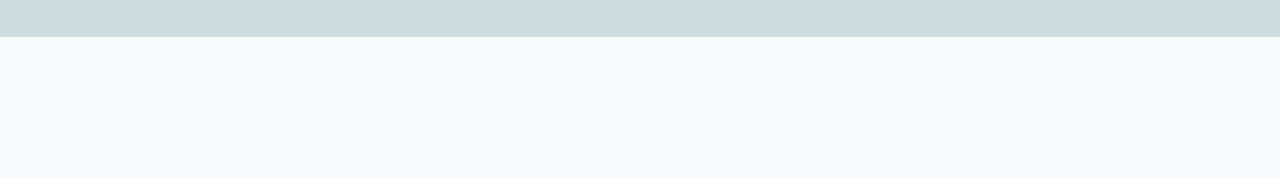
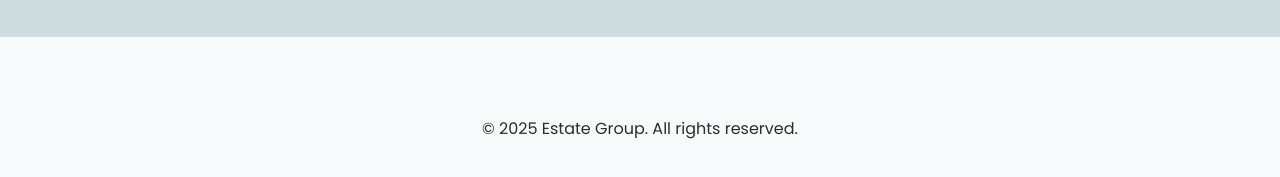
Before and after one commit to PitesFan/Real-Estate, a website: page index.html in a window 1280 px wide. Shown: the part 4211-4388 px from the top of the page. Before the commit the page ends 4248 px from the top, so only its background shows below. Drawn offline with Linux system fonts and the light colour scheme.

Commit message:
Added footer

```diff
--- a/index.html
+++ b/index.html
@@ -297,7 +297,9 @@
    </section>
   </main>
 
-  <footer></footer>
+  <footer>
+   <p class="text-primary regular-p">© 2025 Estate Group. All rights reserved.</p>
+  </footer>
 
   <script src="main.js"></script>
  </body>
--- a/main.css
+++ b/main.css
@@ -280,4 +280,13 @@ main {
  object-fit: cover;
 border-radius: 4px;
 }
-.video-section {}
+
+/* Footer styles */
+
+footer {
+ width: 100%;
+ display: flex;
+ align-items: center;
+ justify-content: center;
+ margin: 80px 0 40px 0;
+}
```
